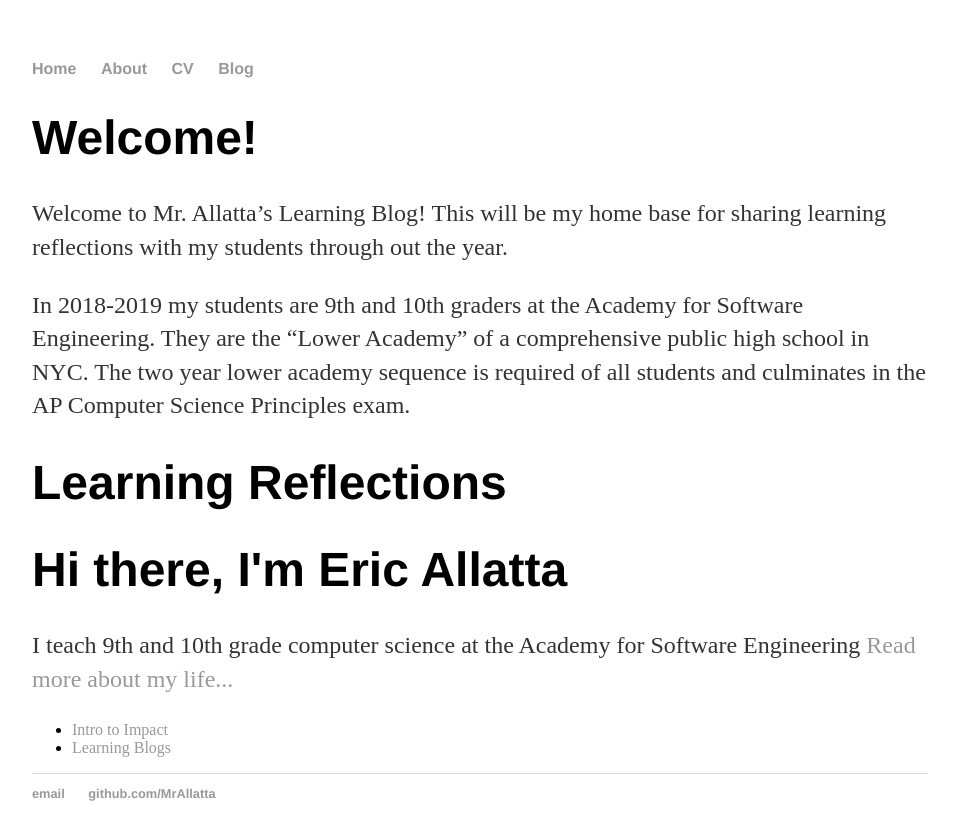
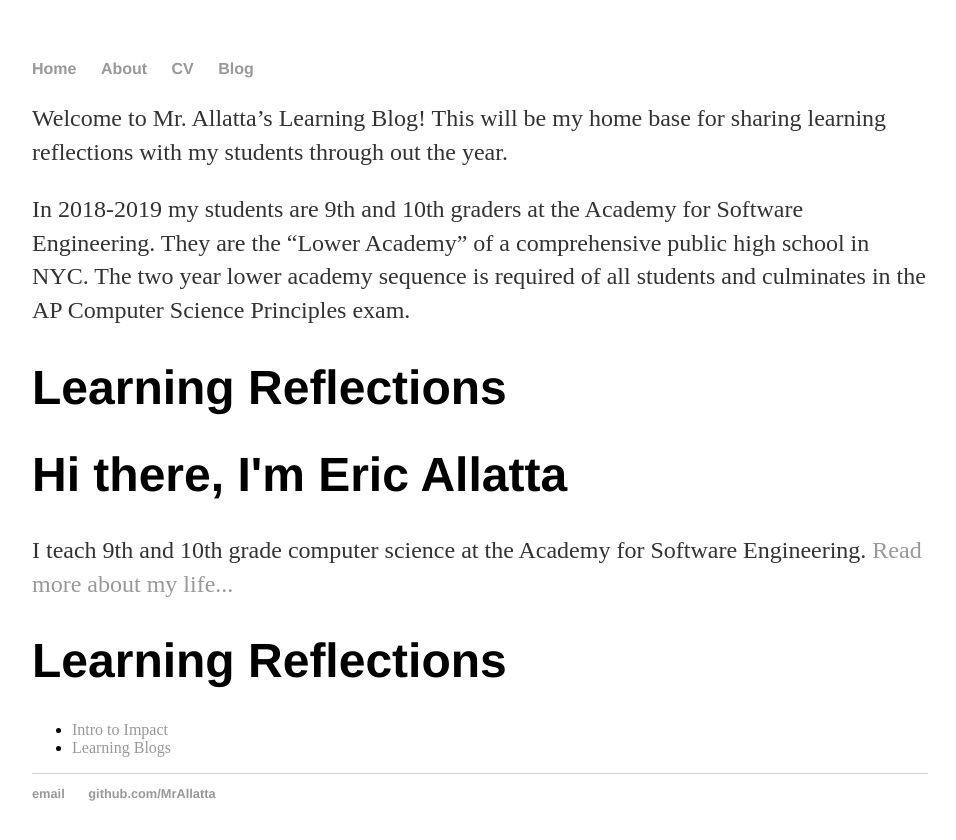
Before and after one commit to MrAllatta/sy-18-19-learning-blogs, a Jekyll site: the page built from index.md, in a window 1280 px wide. Shown: the top 840 px of the page, without its empty margins (160-1116 px from the left). Built offline with Jekyll 4.4.1, drawn with Linux system fonts in a browser that asks for light colours.

Commit message:
updated home page

```diff
--- a/index.md
+++ b/index.md
@@ -2,8 +2,6 @@
 layout: default
 title: Mr. Allatta's Learning Blog
 ---
-
-# Welcome!
 
 Welcome to Mr. Allatta's Learning Blog! This will be my home base for sharing learning reflections with my students through out the year.
 
@@ -12,8 +10,10 @@
 # Learning Reflections
 <div class="blurb">
 	<h1>Hi there, I'm Eric Allatta</h1>
-	<p>I teach 9th and 10th grade computer science at the Academy for Software Engineering <a href="/about">Read more about my life...</a></p>
+	<p>I teach 9th and 10th grade computer science at the Academy for Software Engineering. <a href="/about">Read more about my life...</a></p>
 </div><!-- /.blurb -->
+
+<h1>Learning Reflections</h1>
 
 <ul>
   {% for post in site.posts %}
```
